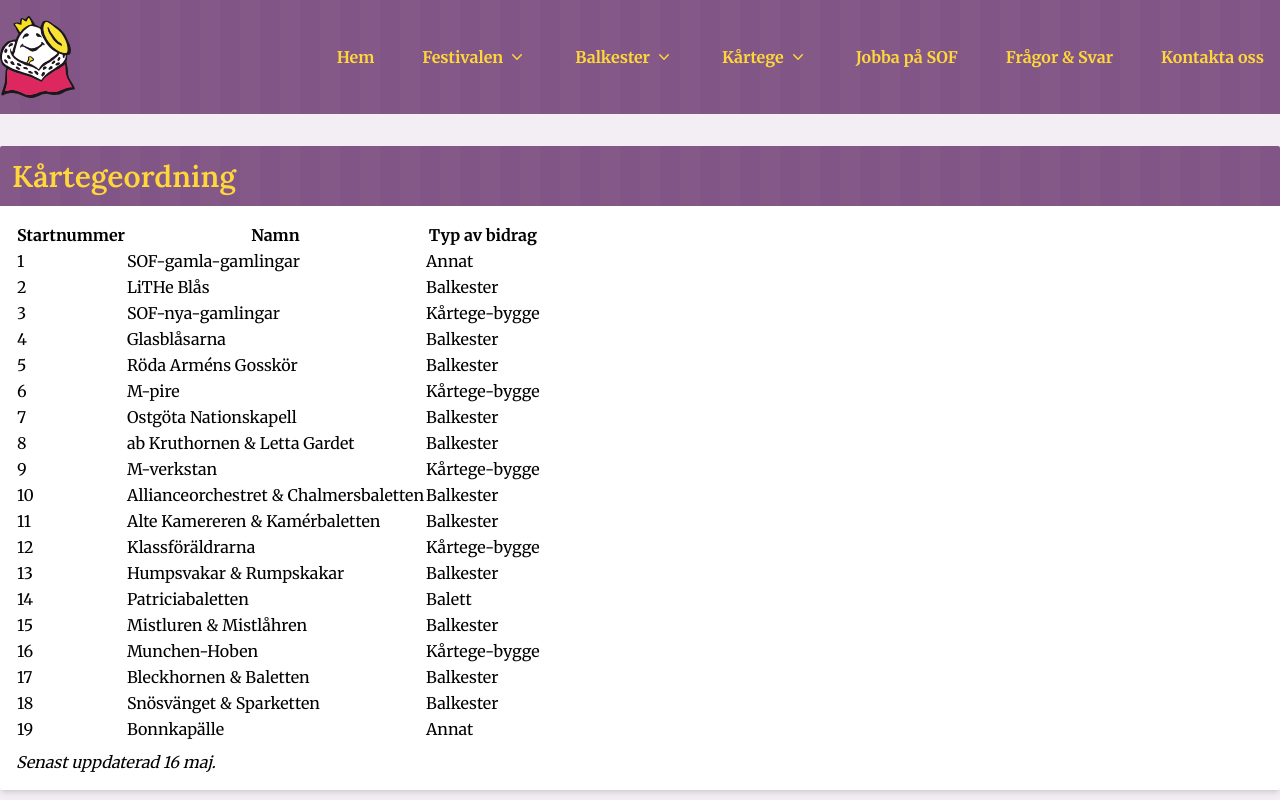
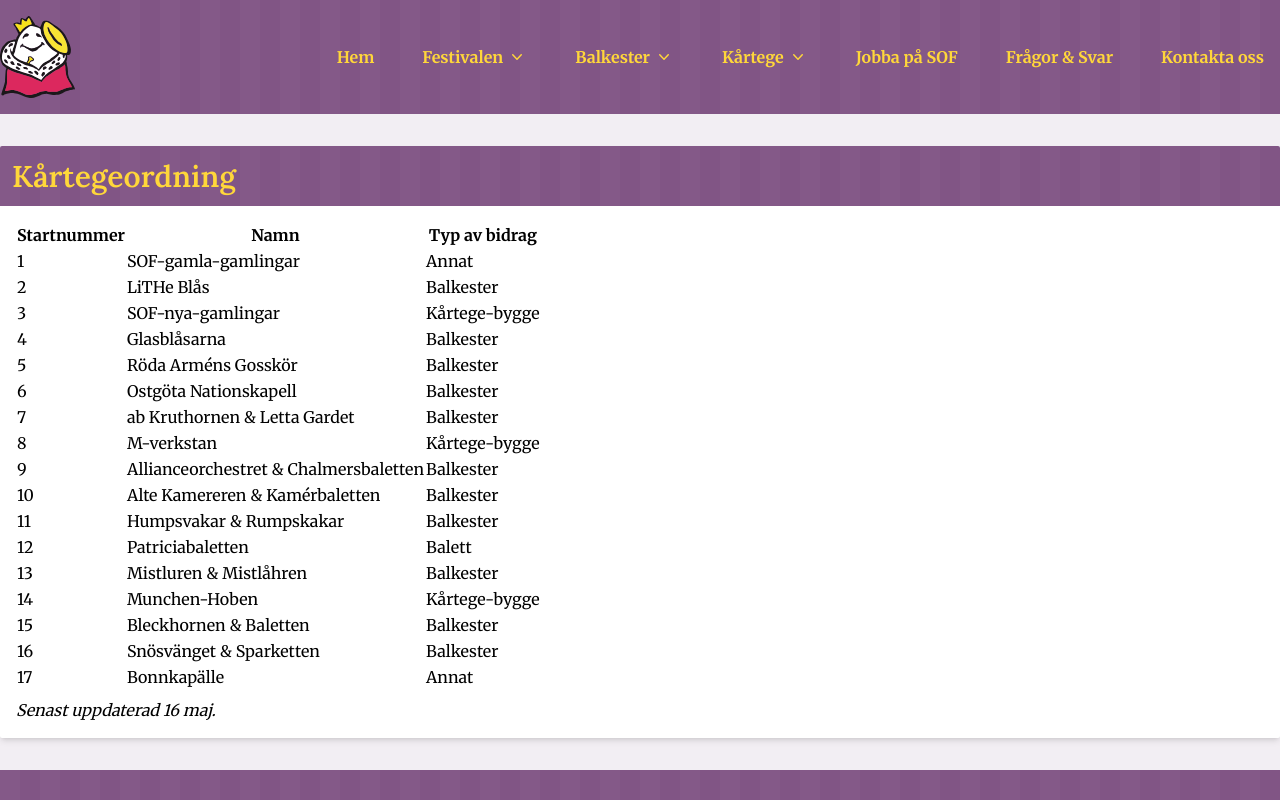
Before and after one commit to WheresMarco/SOF23, a Next.js app: page /kartegen/kartegeordning in a window 1280 px wide. Shown: the top 800 px of the page. Built offline with nearby package versions, Linux system fonts and the light colour scheme.

Commit message:
Remove bidrag

```diff
--- a/app/kartegen/kartegeordning/page.js
+++ b/app/kartegen/kartegeordning/page.js
@@ -49,71 +49,61 @@ export default function Festivalen() {
             </tr>
             <tr>
                 <td>6</td>
-                <td>M-pire</td>
-                <td>Kårtege-bygge</td>
-            </tr>
-            <tr>
-                <td>7</td>
                 <td>Ostgöta Nationskapell</td>
                 <td>Balkester</td>
             </tr>
             <tr>
-                <td>8</td>
+                <td>7</td>
                 <td>ab Kruthornen & Letta Gardet</td>
                 <td>Balkester</td>
             </tr>
             <tr>
-                <td>9</td>
+                <td>8</td>
                 <td>M-verkstan</td>
                 <td>Kårtege-bygge</td>
             </tr>
             <tr>
-                <td>10</td>
+                <td>9</td>
                 <td>Allianceorchestret & Chalmersbaletten</td>
                 <td>Balkester</td>
             </tr>
             <tr>
-                <td>11</td>
+                <td>10</td>
                 <td>Alte Kamereren & Kamérbaletten</td>
                 <td>Balkester</td>
             </tr>
             <tr>
-                <td>12</td>
-                <td>Klassföräldrarna</td>
-                <td>Kårtege-bygge</td>
-            </tr>
-            <tr>
-                <td>13</td>
+                <td>11</td>
                 <td>Humpsvakar & Rumpskakar</td>
                 <td>Balkester</td>
             </tr>
             <tr>
-                <td>14</td>
+                <td>12</td>
                 <td>Patriciabaletten</td>
                 <td>Balett</td>
             </tr>
             <tr>
-                <td>15</td>
+                <td>13</td>
                 <td>Mistluren & Mistlåhren</td>
                 <td>Balkester</td>
             </tr>
             <tr>
-                <td>16</td>
+                <td>14</td>
                 <td>Munchen-Hoben</td>
                 <td>Kårtege-bygge</td>
             </tr>
             <tr>
-                <td>17</td>
+                <td>15</td>
                 <td>Bleckhornen & Baletten</td>
                 <td>Balkester</td>
             </tr>
             <tr>
-                <td>18</td>
+                <td>16</td>
                 <td>Snösvänget & Sparketten</td>
                 <td>Balkester</td>
             </tr>
             <tr>
-                <td>19</td>
+                <td>17</td>
                 <td>Bonnkapälle</td>
                 <td>Annat</td>
             </tr>
```
